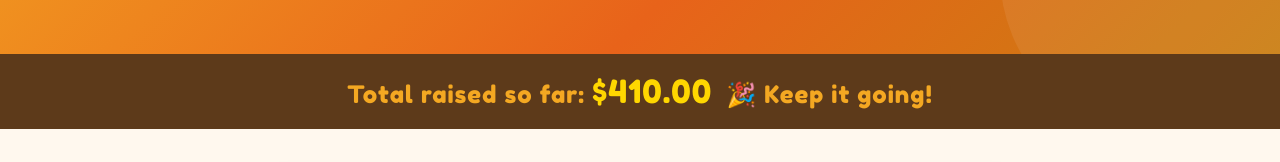
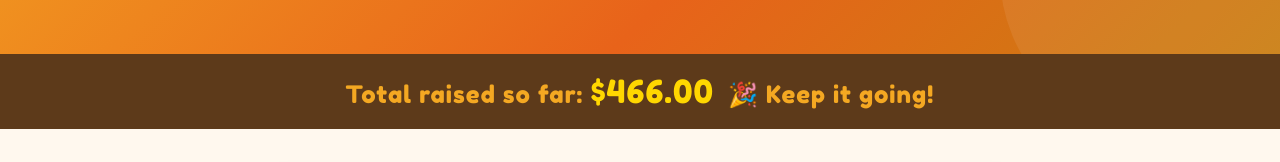
Before and after one commit to amemca/gabrielsgoldenliontamarin, a plain HTML site: page index.html in a window 1280 px wide. Shown: the part 344-506 px from the top of the page. Drawn offline with nearby package versions, Linux system fonts and the light colour scheme.

Commit message:
Update index.html

```diff
--- a/index.html
+++ b/index.html
@@ -654,8 +654,8 @@
 <script>
   // ── Sync both "total raised" displays ──
   // To update the amount, change this one number:
-  const TOTAL_RAISED = 410.00;
-  const TOTAL_RAISED_NOTE = "- Updated manually - As of 4/7/26 @21:40 PST"
+  const TOTAL_RAISED = 466.00;
+  const TOTAL_RAISED_NOTE = "- Updated manually - As of 4/7/26 @22:55 PST"
 
   function fmt(n) {
     return '$' + n.toLocaleString('en-US', { minimumFractionDigits: 2, maximumFractionDigits: 2 });
```
